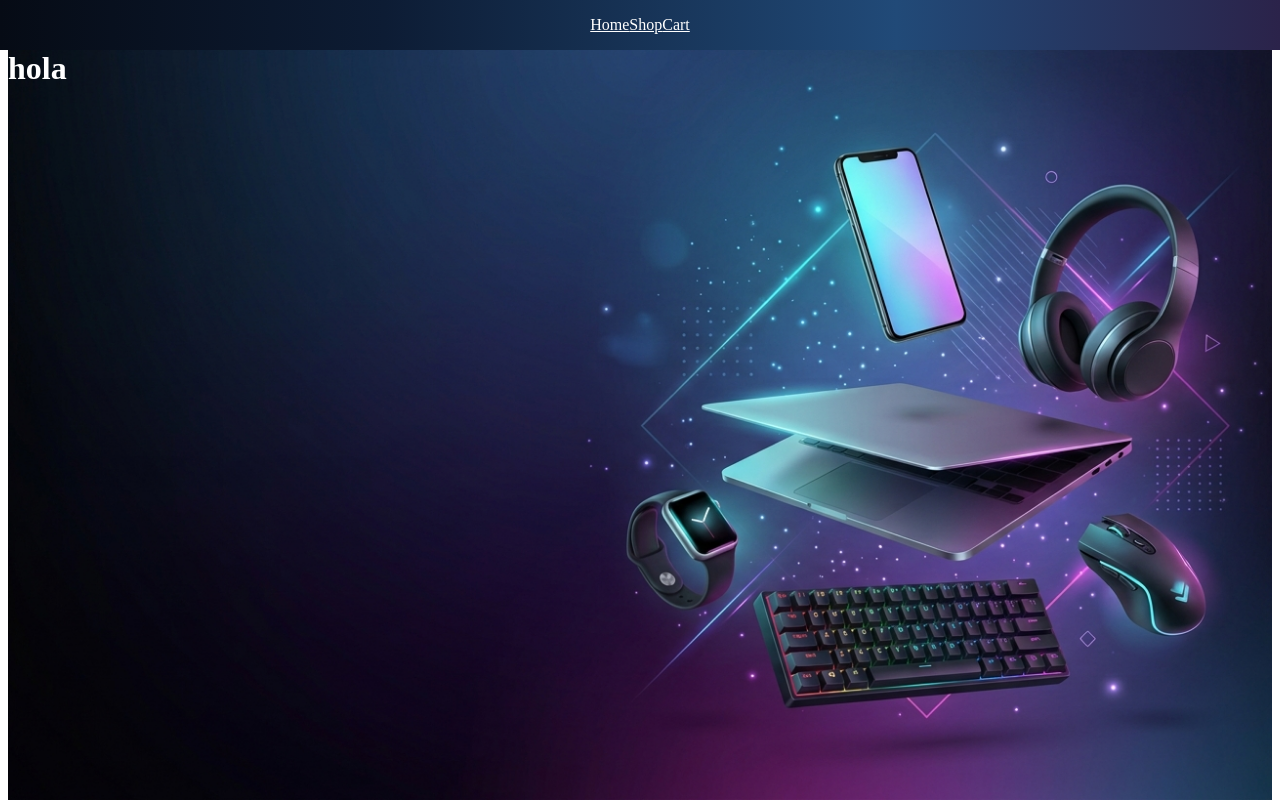
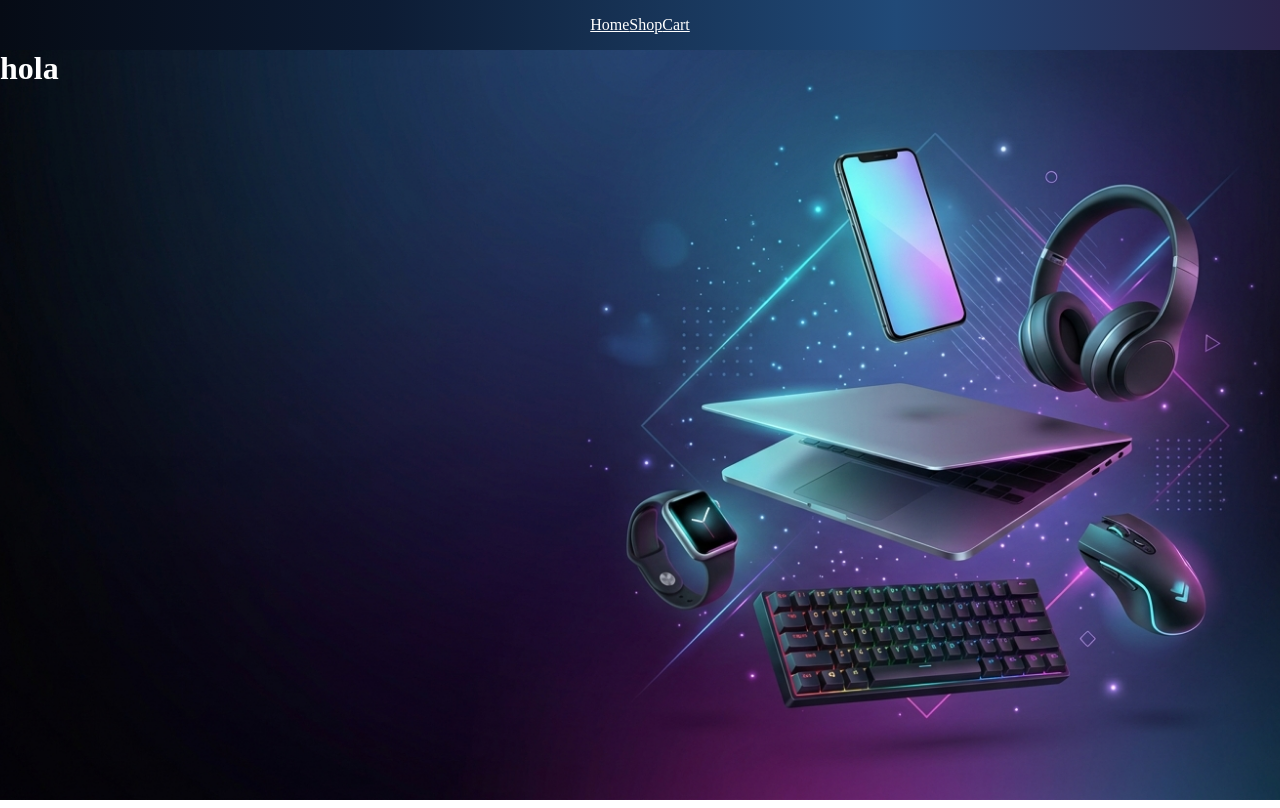
Before and after one commit to eber-dev/Shopping-Cart, a React (Vite) app: page / in a window 1280 px wide. Built offline with nearby package versions, Linux system fonts and the light colour scheme.

Commit message:
Se asigno el archivo css de estilos para el layout principal

```diff
--- a/src/pages/Layout.jsx
+++ b/src/pages/Layout.jsx
@@ -1,12 +1,13 @@
 import Navbar from '../components/Navbar';
 import { Outlet } from 'react-router-dom';
+import style from './Layout.module.css';
 
 function Layout() {
     return (
-        <>
+        <div className={style.principal}>
             <Navbar />
             <Outlet />
-        </>
+        </div>
     );
 }
 
--- /dev/null
+++ b/src/pages/Layout.module.css
@@ -0,0 +1,11 @@
+* {
+    box-sizing: border-box;
+    margin: 0;
+    padding: 0;
+}
+
+.principal {
+    display: flex;
+    flex-direction: column;
+    min-height: 100vh;
+}
```
